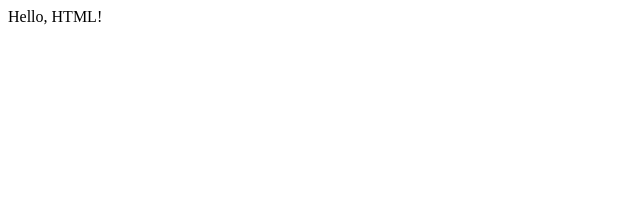
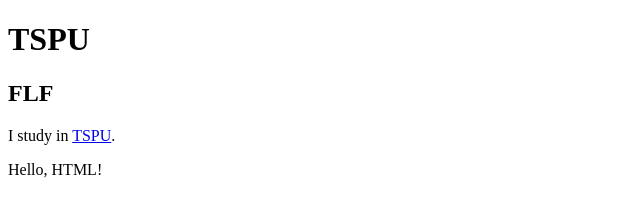
Before and after one commit to ObjerinDmitry/ObjerinDmitry.github.io, a plain HTML site: page index.html in a window 1280 px wide. Shown: the whole page, without its empty margins (0-640 px from the left). Drawn offline with Linux system fonts and the light colour scheme.

Commit message:
h1, h2, a, p

```diff
--- a/index.html
+++ b/index.html
@@ -1,6 +1,9 @@
 <!doctype html>
 <html>
     <body>
+        <h1>TSPU</h1>
+        <h2>FLF</h2>
+        <p>I study in <a href="https://tspu.ru">TSPU</a>.</p>
         Hello, HTML!
     </body>
 </html>
```
